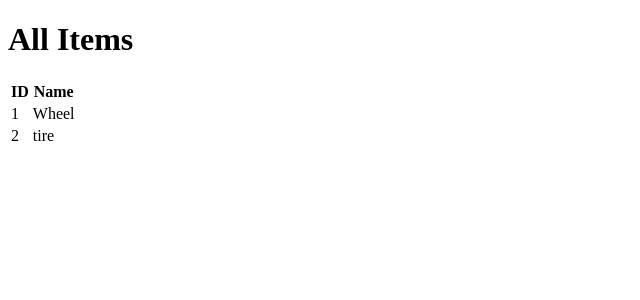
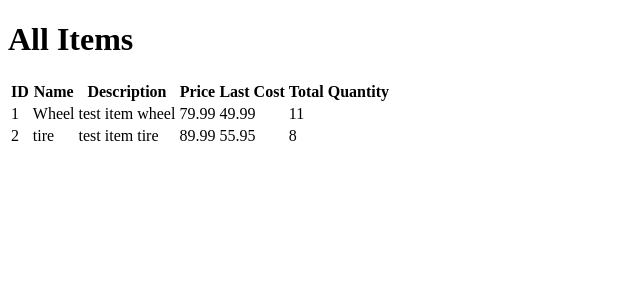
Before and after one commit to Yessica-C/CSCE4350, a Django app: page /inventory/items/ in a window 1280 px wide. Shown: the top 300 px of the page, without its empty margins (0-640 px from the left). Run offline with Django 5.2, Linux system fonts and the light colour scheme; data comes from the database, SQL or seed files in the repository; both versions use the stored data as it was after the commit.

Commit message:
quantity on hand funcs

```diff
--- a/projectdir/auto_store/inventory/templates/inventory/all_items.html
+++ b/projectdir/auto_store/inventory/templates/inventory/all_items.html
@@ -12,11 +12,19 @@
             <tr>
                 <th>ID</th>
                 <th>Name</th>
+                <th>Description</th>
+                <th>Price</th>
+                <th>Last Cost</th>
+                <th>Total Quantity</th>
             </tr>
-                {% for item in items %}
+                {% for entry in table %}
                     <tr>
-                        <td>{{ item.id }}</td>
-                        <td>{{ item.name }}</td>
+                        <td>{{ entry.item_id }}</td>
+                        <td>{{ entry.item_name }}</td>
+                        <td>{{ entry.item_description }}</td>
+                        <td>{{ entry.item_price }}</td>
+                        <td>{{ entry.item_last_cost }}</td>
+                        <td>{{ entry.total_quantity }}</td>
                     </tr>
                 {% empty %}
                     <tr>
--- a/projectdir/auto_store/inventory/views.py
+++ b/projectdir/auto_store/inventory/views.py
@@ -1,6 +1,26 @@
 from django.shortcuts import get_object_or_404, render
 from django.http import Http404
 from .models import Item, Location, Inventory_Entry
+
+def quantity_on_hand(item_id):
+    sum = 0
+    #find all inventory entries for this item
+    entries = Inventory_Entry.objects.filter(item_id=item_id)
+    #add quantity in each entry to sum
+    for entry in entries:
+        sum += entry.quantity_on_hand
+    #return sum
+    return sum
+
+def quantity_on_hand_by_location(item_id, location_id):
+    sum = 0
+    #find all inventory entries that match item and location
+    entries = Inventory_Entry.objects.filter(item_id=item_id, location_id=location_id)
+    #add quantity in each entry to sum
+    for entry in entries:
+        sum += entry.quantity_on_hand
+    #return sum
+    return sum
 
 # hello world page
 def inventory_homepage(request):
@@ -9,20 +29,29 @@ def inventory_homepage(request):
 
 def all_items(request):
     items = Item.objects.all()
-    return render(request, 'inventory/all_items.html', {'items': items})
+    table = []
+    for item in items:
+        table.append({
+            'item_id': item.id,
+            'item_name': item.name,
+            'item_description': item.description,
+            'item_price': item.price,
+            'item_last_cost': item.last_cost,
+            'total_quantity': quantity_on_hand(item.id)
+        })
+    return render(request, 'inventory/all_items.html', {'table': table})
 
 def item_zoom(request, item_id):
     try:
         item = Item.objects.get(id=item_id)
     except Item.DoesNotExist:
         return render(request, 'inventory/item_not_found.html', status=404)
-
     locations = Location.objects.all()
     loc_table = []
     for location in locations:
         loc_table.append({
             'location_id': location.id,
             'location_address': location.address,
-            'quantity_on_hand': -1
+            'quantity_on_hand': quantity_on_hand_by_location(item_id, location.id)
         })
-    return render(request, 'inventory/item_zoom.html', {'item': item, 'loc_table': loc_table})
+    return render(request, 'inventory/item_zoom.html', {'item': item, 'loc_table': loc_table, 'total_quantity': quantity_on_hand(item_id)})
```
Also changed, not shown: projectdir/auto_store/inventory/templates/inventory/item_zoom.html (+11 -5 lines), projectdir/auto_store/db.sqlite3.
